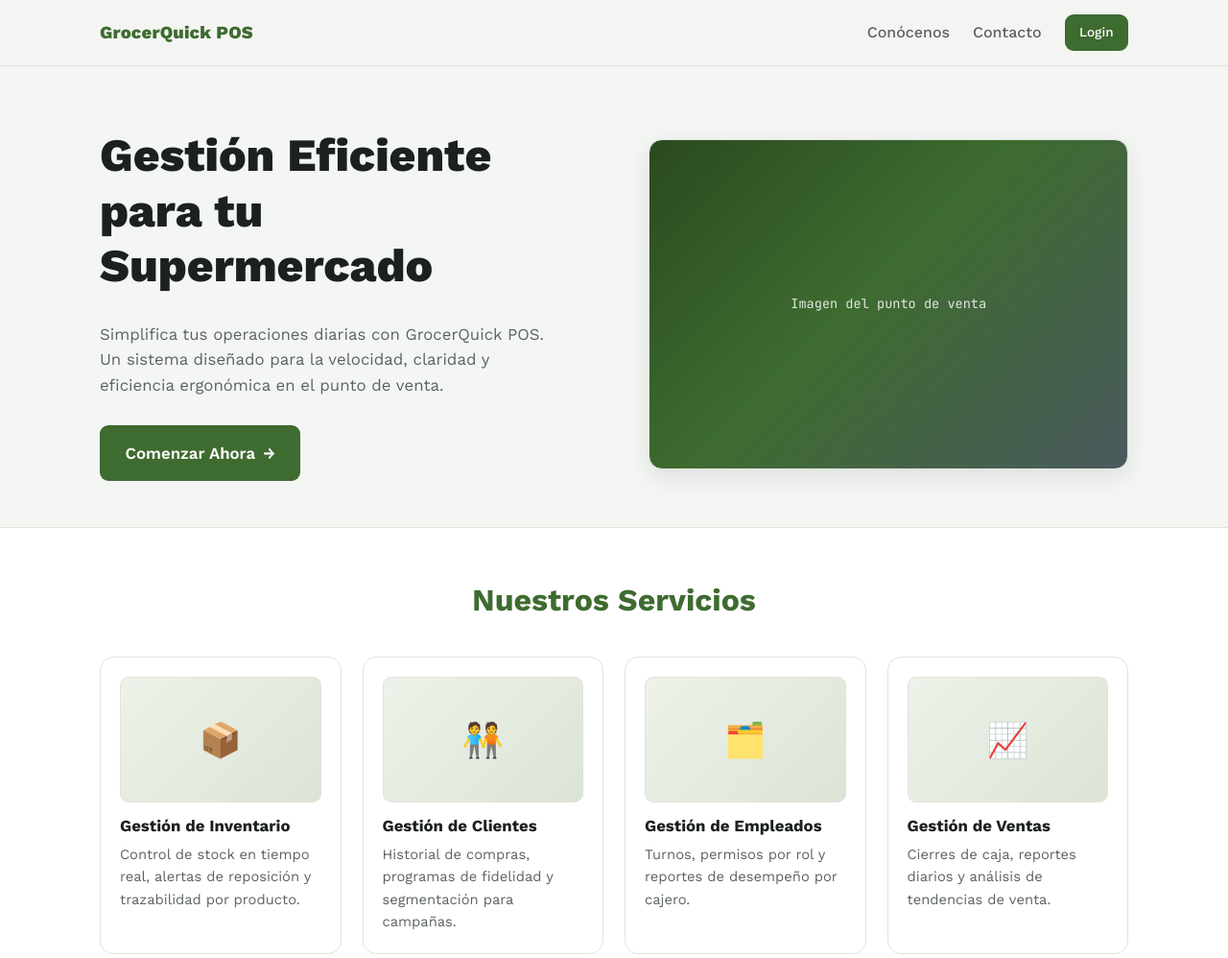
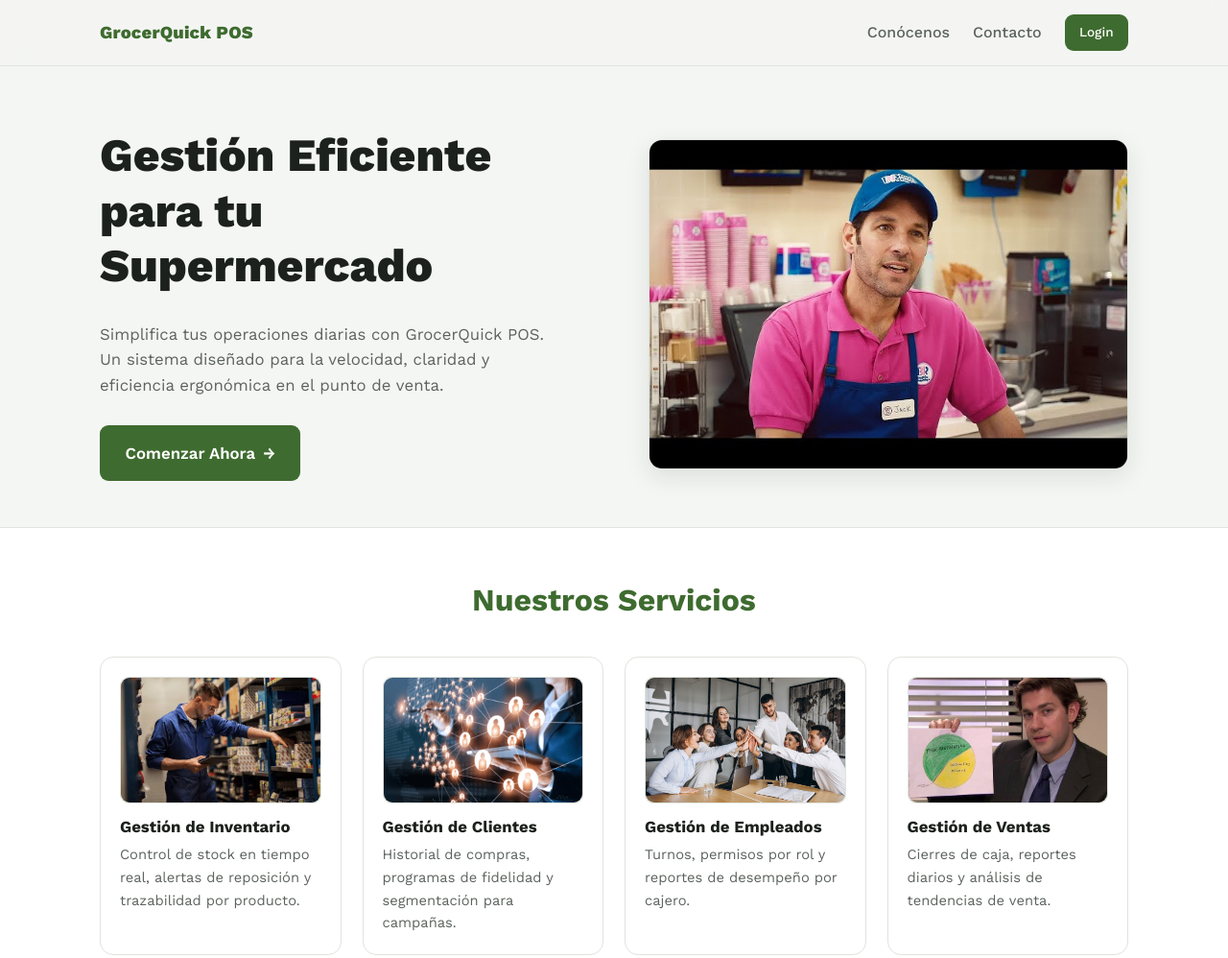
Before and after one commit to Bethor15/Tareas-Programacion, a plain HTML site: page index.html in a window 1280 px wide. Shown: the top 998 px of the page at 96% size. Drawn offline with nearby package versions, Linux system fonts and the light colour scheme.

Commit message:
imagenes agregadas con ajustes de texto

```diff
--- a/Index.html
+++ b/index.html
@@ -50,10 +50,7 @@
         </div>
 
         <div class="hero__media">
-          <!-- Sustituye el src por tu imagen real cuando la tengas -->
-          <div class="media-placeholder media-placeholder--hero">
-            <span>Imagen del punto de venta</span>
-          </div>
+          <img src="Img/hero.jpg" alt="Cajera usando el sistema GrocerQuick POS en un supermercado" />
         </div>
       </div>
     </section>
@@ -65,25 +62,25 @@
 
         <div class="services__grid">
           <article class="card">
-            <div class="card__media"><span class="card__icon">📦</span></div>
+            <div class="card__media"><img src="Img/inventario.jpg" alt="Estantería de supermercado" /></div>
             <h3>Gestión de Inventario</h3>
             <p>Control de stock en tiempo real, alertas de reposición y trazabilidad por producto.</p>
           </article>
 
           <article class="card">
-            <div class="card__media"><span class="card__icon">🧑‍🤝‍🧑</span></div>
+            <div class="card__media"><img src="Img/clientes.png" alt="Red de clientes conectados" /></div>
             <h3>Gestión de Clientes</h3>
             <p>Historial de compras, programas de fidelidad y segmentación para campañas.</p>
           </article>
 
           <article class="card">
-            <div class="card__media"><span class="card__icon">🗂️</span></div>
+            <div class="card__media"><img src="Img/empleados.jpg" alt="Gestión de turnos y permisos de empleados" /></div>
             <h3>Gestión de Empleados</h3>
             <p>Turnos, permisos por rol y reportes de desempeño por cajero.</p>
           </article>
 
           <article class="card">
-            <div class="card__media"><span class="card__icon">📈</span></div>
+            <div class="card__media"><img src="Img/ventas.jpg" alt="Panel con gráficas de ventas" /></div>
             <h3>Gestión de Ventas</h3>
             <p>Cierres de caja, reportes diarios y análisis de tendencias de venta.</p>
           </article>
--- a/Styles.css
+++ b/styles.css
@@ -231,8 +231,25 @@ a:hover { color: var(--color-primary-dark); }
   border: 1px solid var(--color-border);
 }
 .card__icon { font-size: 2.2rem; }
+.card__media img {
+  width: 100%;
+  height: 100%;
+  aspect-ratio: 16 / 10;
+  object-fit: cover;
+  border-radius: var(--radius-sm);
+}
 .card h3 { font-size: 1.05rem; }
 .card p { color: var(--color-muted); font-size: 0.92rem; margin: 0; }
+
+/* Imagen del hero */
+.hero__media img {
+  width: 100%;
+  aspect-ratio: 16 / 11;
+  object-fit: cover;
+  border-radius: var(--radius);
+  border: 1px solid var(--color-border);
+  box-shadow: var(--shadow-md);
+}
 
 /* ---------- TESTIMONIOS ---------- */
 .testimonials { padding: 64px 0; }
```
Also changed, not shown: Img/clientes.png (added), Img/empleados.jpg (added), Img/hero.jpg (added), Img/inventario.jpg (added), Img/ventas.jpg (added), script.js (renamed from Script.js).
